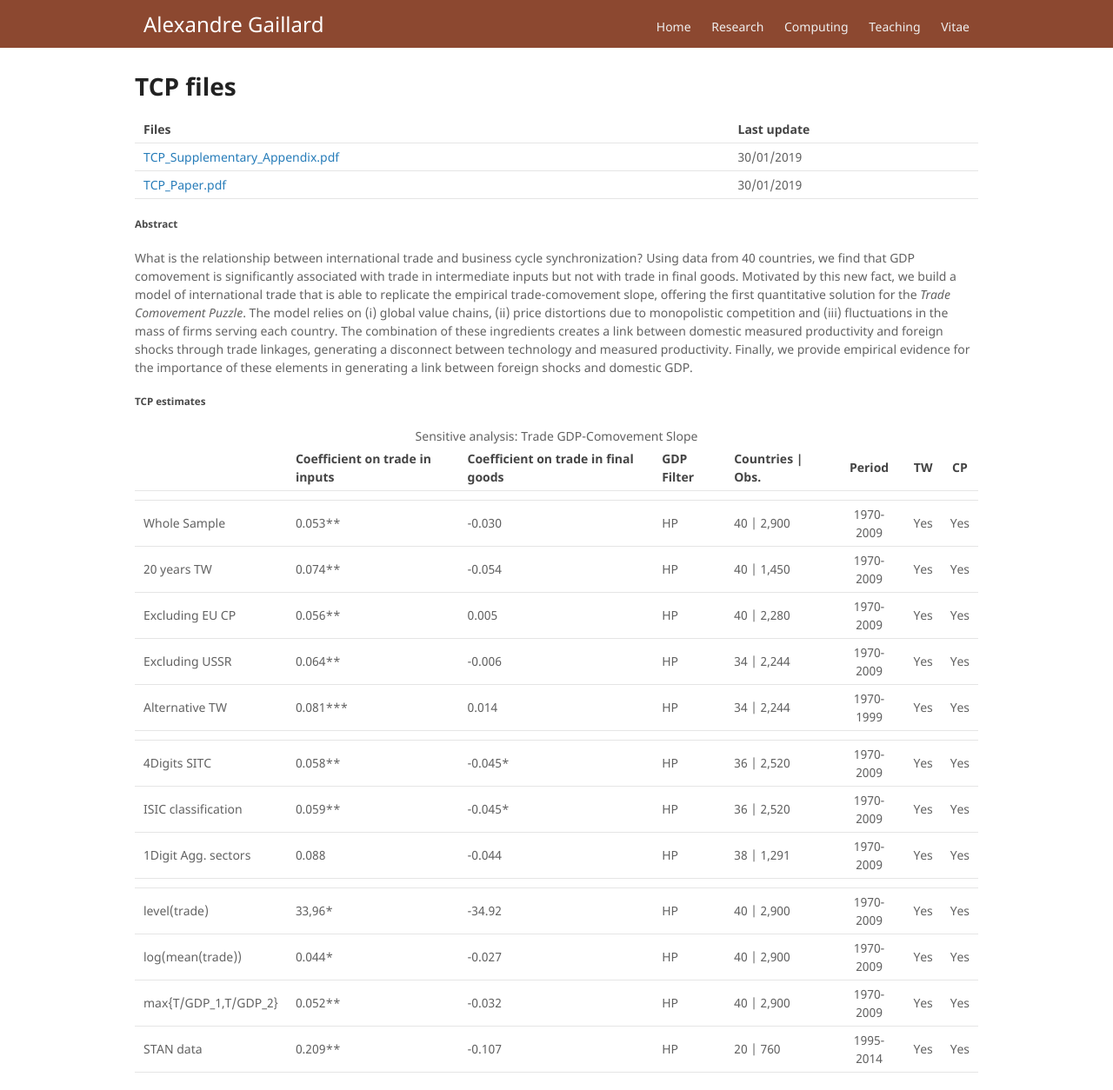
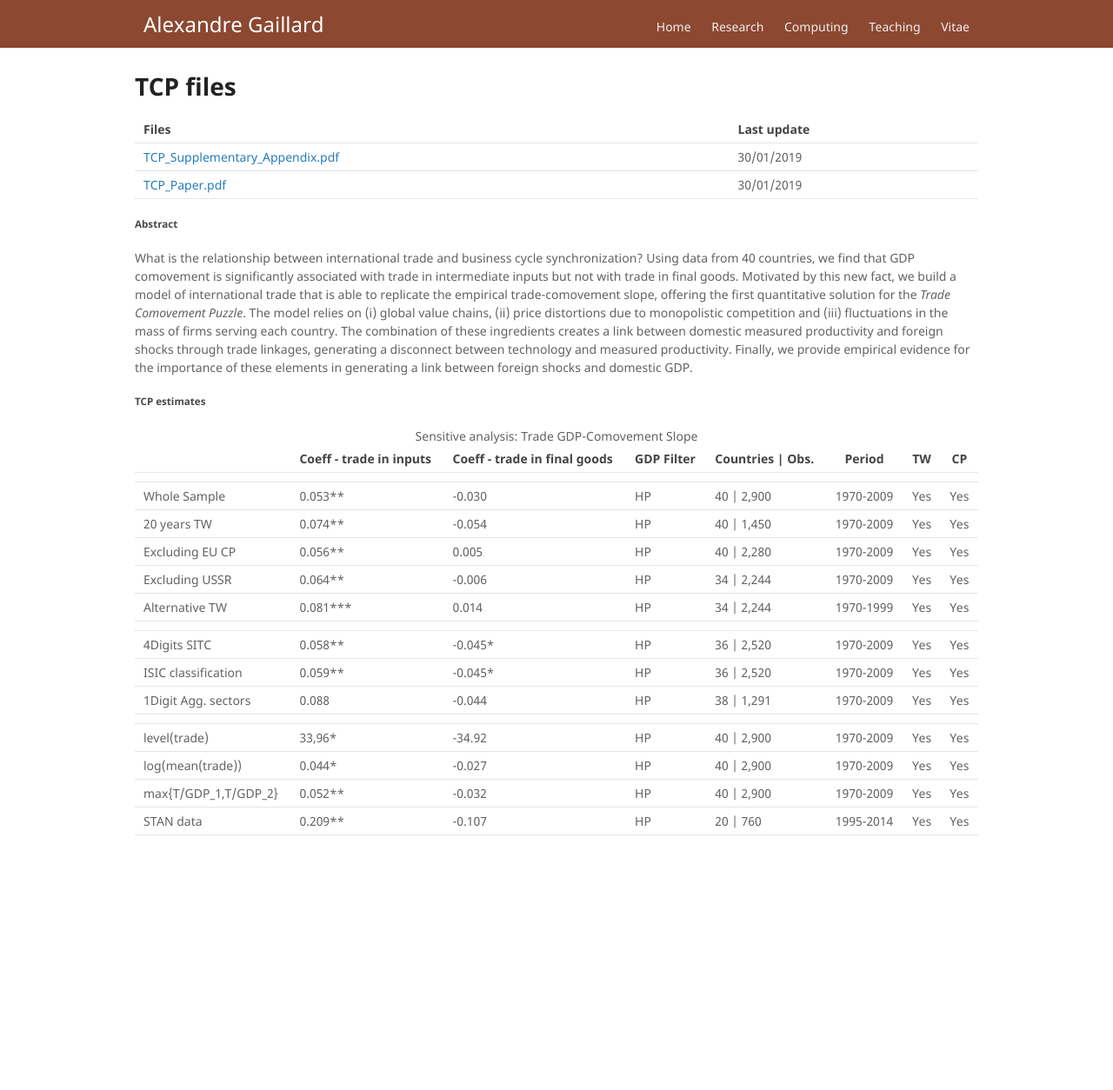
Before and after one commit to AGaillardTSE/AGaillardTSE.github.io, a Jekyll site: the page built from projects/TCP/index.md, in a window 1280 px wide. Shown: the whole page at 87% size. Built offline with Jekyll 4.4.1, drawn with Linux system fonts in a browser that asks for light colours; our own code applies the rules of GitHub Pages for plain Markdown files; after the commit the page ends 981 px from its top, so only the background shows below that.

Commit message:
Update index.md

```diff
--- a/projects/TCP/index.md
+++ b/projects/TCP/index.md
@@ -20,8 +20,8 @@ What is the relationship between international trade and business cycle synchron
 <thead>
 <tr class="header">
 <th style="text-align: left;"></th>
-<th style="text-align: left;">Coefficient on trade in inputs</th>
-<th style="text-align: left;">Coefficient on trade in final goods</th>
+<th style="text-align: left;">Coeff - trade in inputs</th>
+<th style="text-align: left;">Coeff - trade in final goods</th>
 <th style="text-align: left;">GDP Filter</th>
 <th style="text-align: left;">Countries | Obs.</th>
 <th style="text-align: center;">Period</th>
```
